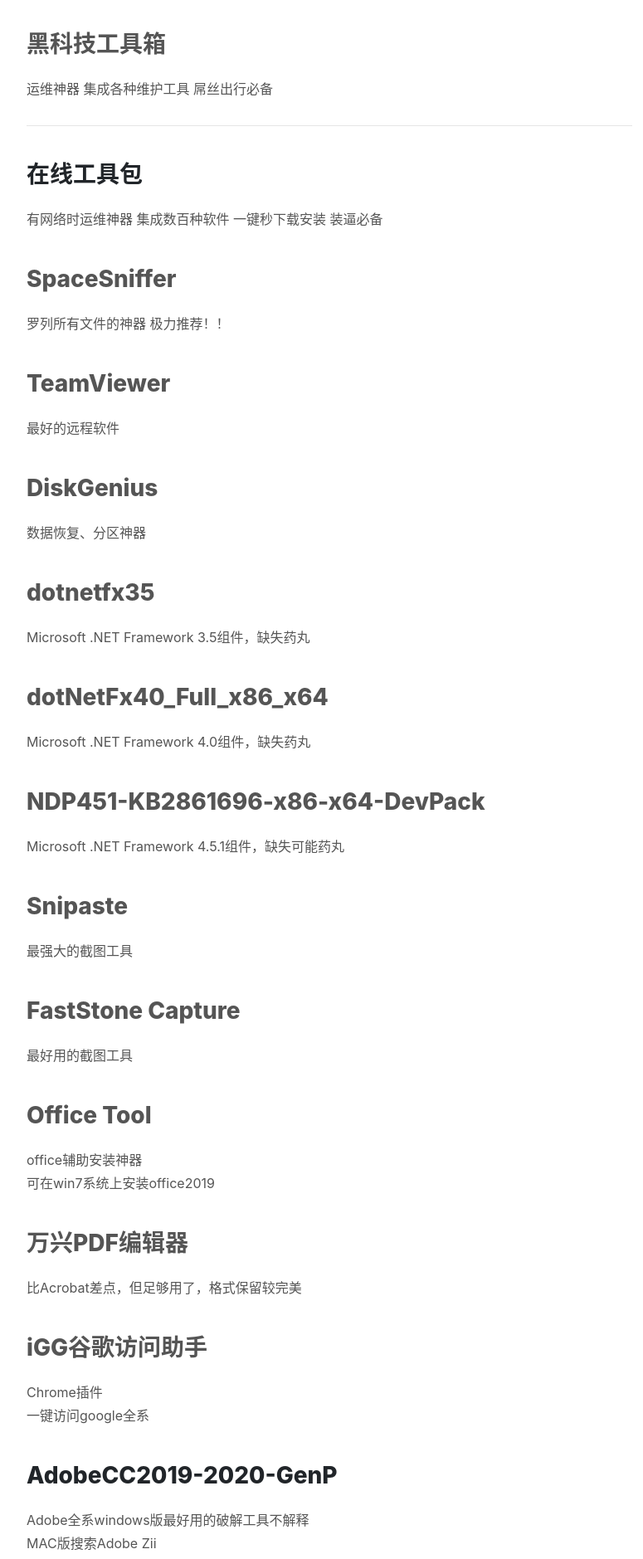
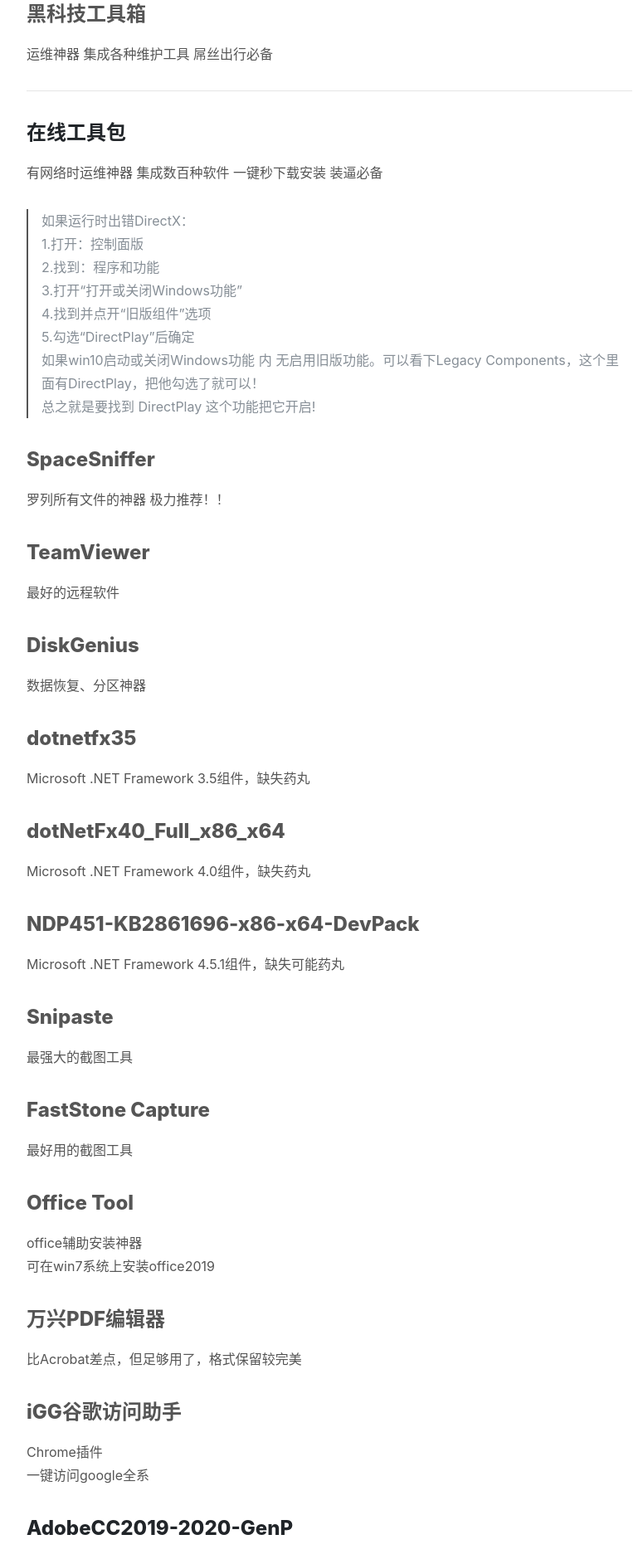
Before and after one commit to zizhudiyun/zizhudiyun.github.io, a plain HTML site: page post/guan-yu-zheng-li-de-yi-xie-shi-yong-ruan-jian/index.html in a window 1280 px wide. Shown: the part 921-2800 px from the top of the page at 83% size, without its empty margins (243-1018 px from the left). Drawn offline with nearby package versions, Linux system fonts and the light colour scheme; a script that the page names is missing; a small style sheet from the web is missing.

Commit message:
update from gridea: 2020-04-15 12:09:10

```diff
--- a/post/guan-yu-zheng-li-de-yi-xie-shi-yong-ruan-jian/index.html
+++ b/post/guan-yu-zheng-li-de-yi-xie-shi-yong-ruan-jian/index.html
@@ -101,63 +101,68 @@
         <div class="col-lg-8 col-md-10 mx-auto">
           <p>[TOC]</p>
 <h2 id="装机维护软件">装机维护软件</h2>
-<h3 id="bandizip">Bandizip</h3>
+<h4 id="bandizip">Bandizip</h4>
 <p>最好的解压软件</p>
 <hr>
-<h3 id="everything">Everything</h3>
+<h4 id="everything">Everything</h4>
 <p>最好最快的搜索软件</p>
 <hr>
-<h3 id="黑科技工具箱">黑科技工具箱</h3>
+<h4 id="黑科技工具箱">黑科技工具箱</h4>
 <p>运维神器 集成各种维护工具 屌丝出行必备</p>
 <hr>
-<h3 id="在线工具包"><a href="http://cencrack.com/?post=18">在线工具包</a></h3>
+<h4 id="在线工具包"><a href="http://cencrack.com/?post=18">在线工具包</a></h4>
 <p>有网络时运维神器 集成数百种软件 一键秒下载安装 装逼必备</p>
-<!--如果运行时出错DirectX：-->
-<!--1.打开：控制面版-->
-<!--2.找到：程序和功能-->
-<!--3.打开“打开或关闭Windows功能”-->
-<!--4.找到并点开“旧版组件”选项-->
-<!--5.勾选“DirectPlay”后确定-->
-<!--如果win10启动或关闭Windows功能 内 无启用旧版功能。可以看下Legacy Components，这个里面有DirectPlay，把他勾选了就可以！-->
-<!--总之就是要找到 DirectPlay 这个功能把它开启!-->
-<h3 id="spacesniffer">SpaceSniffer</h3>
+<blockquote>
+<p>如果运行时出错DirectX：<br>
+1.打开：控制面版<br>
+2.找到：程序和功能<br>
+3.打开“打开或关闭Windows功能”<br>
+4.找到并点开“旧版组件”选项<br>
+5.勾选“DirectPlay”后确定<br>
+如果win10启动或关闭Windows功能 内 无启用旧版功能。可以看下Legacy Components，这个里面有DirectPlay，把他勾选了就可以！<br>
+总之就是要找到 DirectPlay 这个功能把它开启!</p>
+</blockquote>
+<h4 id="spacesniffer">SpaceSniffer</h4>
 <p>罗列所有文件的神器 极力推荐！！</p>
-<h3 id="teamviewer">TeamViewer</h3>
+<h4 id="teamviewer">TeamViewer</h4>
 <p>最好的远程软件</p>
-<h3 id="diskgenius">DiskGenius</h3>
+<h4 id="diskgenius">DiskGenius</h4>
 <p>数据恢复、分区神器</p>
-<h3 id="dotnetfx35">dotnetfx35</h3>
+<h4 id="dotnetfx35">dotnetfx35</h4>
 <p>Microsoft .NET Framework 3.5组件，缺失药丸</p>
-<h3 id="dotnetfx40_full_x86_x64">dotNetFx40_Full_x86_x64</h3>
+<h4 id="dotnetfx40_full_x86_x64">dotNetFx40_Full_x86_x64</h4>
 <p>Microsoft .NET Framework 4.0组件，缺失药丸</p>
-<h3 id="ndp451-kb2861696-x86-x64-devpack">NDP451-KB2861696-x86-x64-DevPack</h3>
+<h4 id="ndp451-kb2861696-x86-x64-devpack">NDP451-KB2861696-x86-x64-DevPack</h4>
 <p>Microsoft .NET Framework 4.5.1组件，缺失可能药丸</p>
-<h3 id="snipaste">Snipaste</h3>
+<h4 id="snipaste">Snipaste</h4>
 <p>最强大的截图工具</p>
-<h3 id="faststone-capture">FastStone Capture</h3>
+<h4 id="faststone-capture">FastStone Capture</h4>
 <p>最好用的截图工具</p>
-<h3 id="office-tool">Office Tool</h3>
+<h4 id="office-tool">Office Tool</h4>
 <p>office辅助安装神器<br>
 可在win7系统上安装office2019</p>
-<h3 id="万兴pdf编辑器">万兴PDF编辑器</h3>
+<h4 id="万兴pdf编辑器">万兴PDF编辑器</h4>
 <p>比Acrobat差点，但足够用了，格式保留较完美</p>
-<h3 id="igg谷歌访问助手">iGG谷歌访问助手</h3>
+<h4 id="igg谷歌访问助手">iGG谷歌访问助手</h4>
 <p>Chrome插件<br>
 一键访问google全系</p>
-<h3 id="adobecc2019-2020-genp"><a href="https://jpsmile.com/category/software/adobe/">AdobeCC2019-2020-GenP</a></h3>
+<h4 id="adobecc2019-2020-genp"><a href="https://jpsmile.com/category/software/adobe/">AdobeCC2019-2020-GenP</a></h4>
 <p>Adobe全系windows版最好用的破解工具不解释<br>
 MAC版搜索Adobe Zii<br>
-Adobe更新较快，最好下载最新版破解工具</p>
-<h3 id="musictools">MusicTools</h3>
+Adobe更新较快，建议下载最新版破解工具</p>
+<h4 id="musictools">MusicTools</h4>
 <p>仅存不多的音乐下载神器<br>
 音乐下载目前手机软件众多，PC沦陷严重</p>
-<h3 id="录音啦">录音啦</h3>
+<h4 id="录音啦">录音啦</h4>
 <p>语音转文字神器</p>
-<h3 id="单文件程序制作一键通三合一">单文件程序制作一键通三合一</h3>
+<h4 id="单文件程序制作一键通三合一">单文件程序制作一键通三合一</h4>
 <p>如题</p>
-<h3 id="考证软件考典">考证软件【考典】</h3>
+<h4 id="考证软件考典">考证软件【考典】</h4>
 <p>各种考证题库get</p>
-<!--题库在线更新 输入任意内容激活-->
+<blockquote>
+<p>题库在线更新 输入任意内容激活</p>
+</blockquote>
+
 
         <div class="comment">
 
```
Also changed, not shown: atom.xml (+36 -31 lines), 1 other file.
